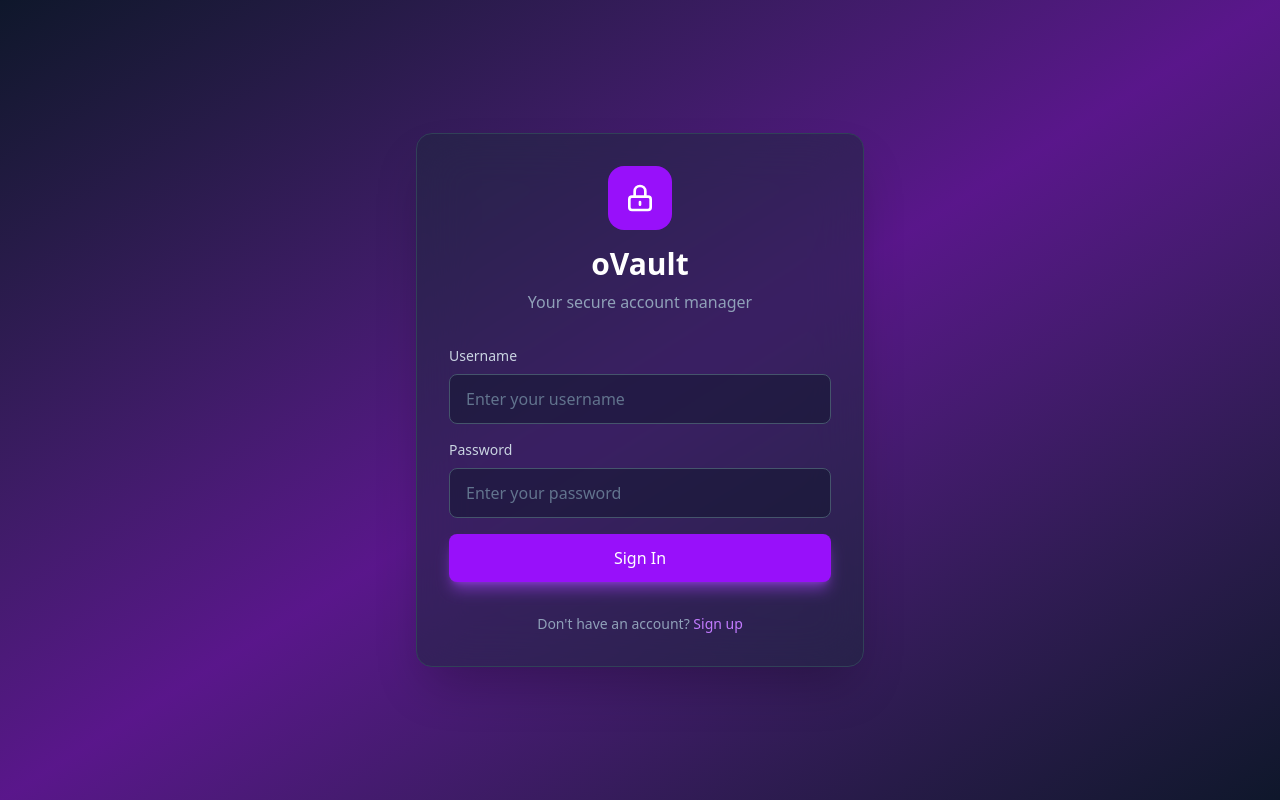
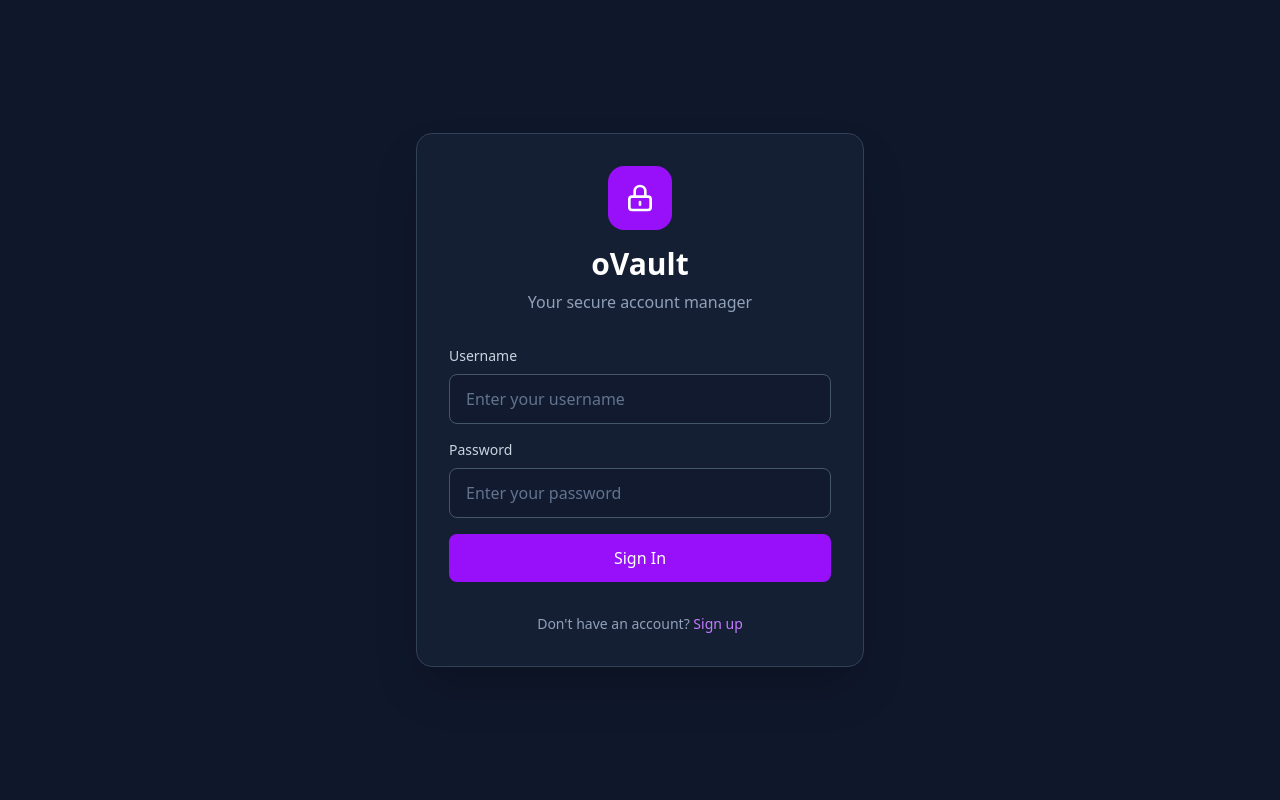
Before and after one commit to SchoolyB/oVault, a SvelteKit app in the folder client/: page /login in a window 1280 px wide. Built offline with nearby package versions, Linux system fonts and the light colour scheme.

Commit message:
remove: client styling slop

```diff
--- a/client/src/lib/components/AccountCard.svelte
+++ b/client/src/lib/components/AccountCard.svelte
@@ -64,7 +64,7 @@
 					onerror={(e) => e.currentTarget.style.display = 'none'}
 				/>
 			{:else}
-				<div class="w-10 h-10 bg-gradient-to-br from-purple-600 to-blue-600 rounded-lg flex items-center justify-center">
+				<div class="w-10 h-10 bg-purple-600 rounded-lg flex items-center justify-center">
 					<span class="text-white font-bold text-lg">{account.title.charAt(0).toUpperCase()}</span>
 				</div>
 			{/if}
--- a/client/src/lib/components/AccountModal.svelte
+++ b/client/src/lib/components/AccountModal.svelte
@@ -277,7 +277,7 @@
 				</button>
 				<button
 					type="submit"
-					class="px-6 py-2.5 bg-purple-600 hover:bg-purple-700 text-white font-medium rounded-lg transition shadow-lg shadow-purple-500/30"
+					class="px-6 py-2.5 bg-purple-600 hover:bg-purple-700 text-white font-medium rounded-lg transition"
 				>
 					{account ? 'Update' : 'Add'} Account
 				</button>
--- a/client/src/routes/dashboard/+page.svelte
+++ b/client/src/routes/dashboard/+page.svelte
@@ -309,7 +309,7 @@
 				</div>
 				<button
 					onclick={handle_adding_new_account_entry}
-					class="px-6 py-3 bg-purple-600 hover:bg-purple-700 text-white font-medium rounded-lg transition duration-200 shadow-lg shadow-purple-500/30 flex items-center justify-center space-x-2"
+					class="px-6 py-3 bg-purple-600 hover:bg-purple-700 text-white font-medium rounded-lg transition duration-200 flex items-center justify-center space-x-2"
 				>
 					<svg class="w-5 h-5" fill="none" stroke="currentColor" viewBox="0 0 24 24">
 						<path stroke-linecap="round" stroke-linejoin="round" stroke-width="2" d="M12 4v16m8-8H4" />
--- a/client/src/routes/login/+page.svelte
+++ b/client/src/routes/login/+page.svelte
@@ -81,7 +81,7 @@
 	}
 </script>
 
-<div class="min-h-screen bg-gradient-to-br from-slate-900 via-purple-900 to-slate-900">
+<div class="min-h-screen bg-slate-900">
 	<!-- Login Page -->
 	<div class="flex items-center justify-center min-h-screen px-4">
 		<div class="w-full max-w-md">
@@ -137,7 +137,7 @@
 						<button
 							type="submit"
 							disabled={loading}
-							class="w-full py-3 bg-purple-600 hover:bg-purple-700 text-white font-medium rounded-lg transition duration-200 shadow-lg shadow-purple-500/50 disabled:opacity-50 disabled:cursor-not-allowed"
+							class="w-full py-3 bg-purple-600 hover:bg-purple-700 text-white font-medium rounded-lg transition duration-200 disabled:opacity-50 disabled:cursor-not-allowed"
 						>
 							{loading ? 'Signing In...' : 'Sign In'}
 						</button>
--- a/client/src/routes/register/+page.svelte
+++ b/client/src/routes/register/+page.svelte
@@ -43,7 +43,7 @@
 	}
 </script>
 
-<div class="min-h-screen bg-gradient-to-br from-slate-900 via-purple-900 to-slate-900">
+<div class="min-h-screen bg-slate-900">
 	<div class="flex items-center justify-center min-h-screen px-4">
 		<div class="w-full max-w-md">
 			<div class="bg-slate-800/50 backdrop-blur-xl rounded-2xl shadow-2xl p-8 border border-slate-700">
@@ -112,7 +112,7 @@
 						<button
 							type="submit"
 							disabled={loading}
-							class="w-full py-3 bg-purple-600 hover:bg-purple-700 text-white font-medium rounded-lg transition duration-200 shadow-lg shadow-purple-500/50 disabled:opacity-50 disabled:cursor-not-allowed"
+							class="w-full py-3 bg-purple-600 hover:bg-purple-700 text-white font-medium rounded-lg transition duration-200 disabled:opacity-50 disabled:cursor-not-allowed"
 						>
 							{loading ? 'Creating Account...' : 'Create Account'}
 						</button>
```
